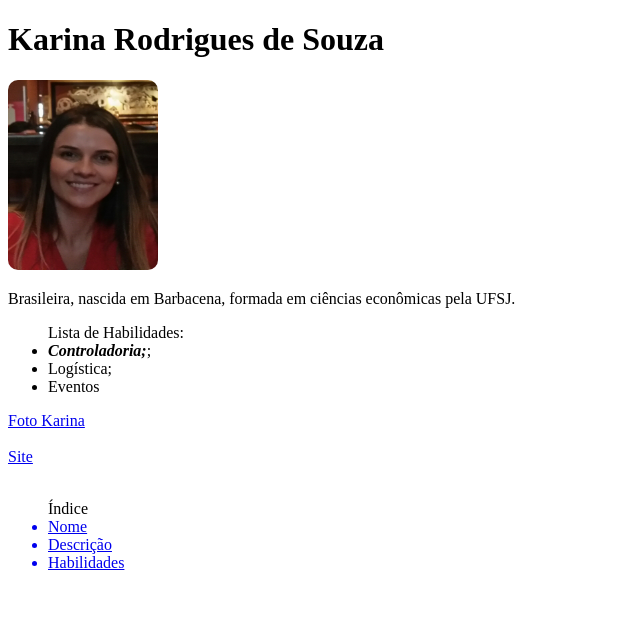
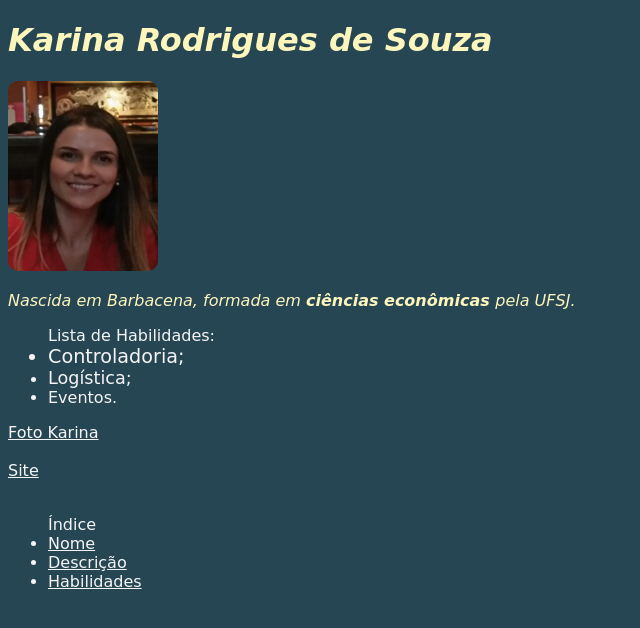
Before and after one commit to KarinaSouza22/KarinaSouza22.github.io, a plain HTML site: page index.html in a window 1280 px wide. Shown: the whole page, without its empty margins (0-640 px from the left). Drawn offline with Linux system fonts and the light colour scheme.

Commit message:
Adiciona estilo no portifólio

```diff
--- a/index.html
+++ b/index.html
@@ -12,13 +12,13 @@
 
     <img id="Foto-karina" src="foto-karina.jpg" alt="Foto Karina">
 
-    <p id="Descrição">Brasileira, nascida em Barbacena, formada em ciências econômicas pela UFSJ.</p>
+    <p id="Descrição">Nascida em Barbacena, formada em <strong><em>ciências econômicas </em></strong>pela UFSJ.</p>
 
     <ul id="Habilidades">Lista de Habilidades:
 
-        <li><strong><em>Controladoria;</em></strong>;</li>
-        <li>Logística;</li>
-        <li>Eventos</li>
+        <li class="controladoria">Controladoria;</li>
+        <li class="logistica">Logística;</li>
+        <li class="eventos">Eventos.</li>
     </ul>
 
     <a href="#Foto-karina">Foto Karina</a>
@@ -35,10 +35,5 @@
         <a href="#Habilidades"><li>Habilidades</li></a>
 
     </ul>
-
-
-
-
-
 </body>
 </html>
--- a/style.css
+++ b/style.css
@@ -3,3 +3,36 @@ img {
     width: 150px;
     border-radius: 10px;
 }
+#Nome {
+    font-family: cursive;
+    color:#fcf6bd;
+    font-style: italic;
+
+
+
+}
+#Descrição {
+    font-family: cursive;
+    color:#fcf6bd;
+    font-style: italic;
+
+}
+
+body {
+    font-family: cursive;
+    color:whitesmoke;
+    background-color:#264653;
+}
+a {
+    color: whitesmoke;
+}
+
+.controladoria {
+    font-size: 120%;
+}
+.logistica {
+    font-size: 110%;
+}
+.eventos {
+    font-size: 100%;
+}
```
